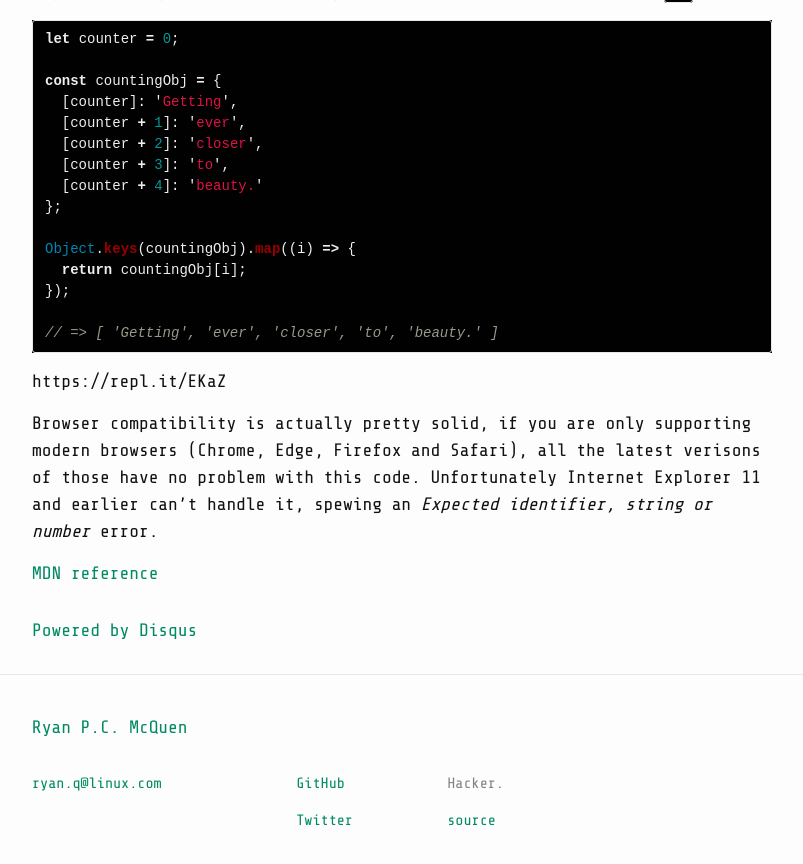
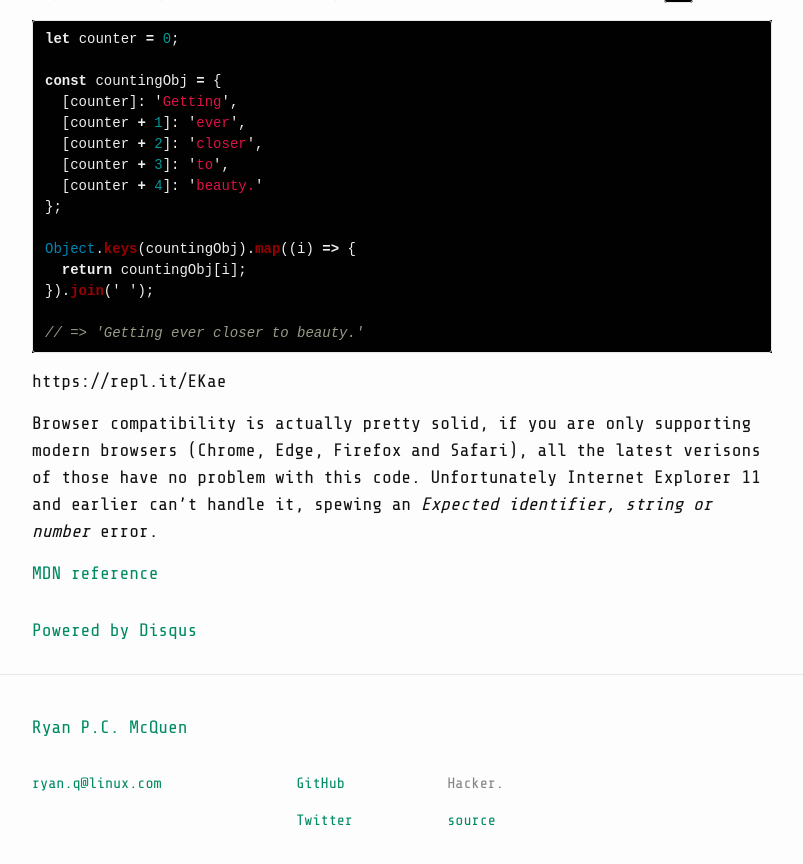
Before and after one commit to ryanpcmcquen/ryanpcmcquen.github.io, a Jekyll site: the page built from _posts/2016-10-25-computed-property-names-are-awesome.md, in a window 1280 px wide and 900 px high, scrolled down 1647 px. Shown: the top 864 px of the window, without its empty margins (238-1041 px from the left). Built offline with Jekyll 4.4.1, drawn with Linux system fonts in a browser that asks for light colours; comment, search, counter and statistics services are not loaded.

Commit message:
Make example more awesome.

````diff
--- a/_posts/2016-10-25-computed-property-names-are-awesome.md
+++ b/_posts/2016-10-25-computed-property-names-are-awesome.md
@@ -81,12 +81,12 @@ const countingObj = {
 
 Object.keys(countingObj).map((i) => {
   return countingObj[i];
-});
+}).join(' ');
 
-// => [ 'Getting', 'ever', 'closer', 'to', 'beauty.' ]
+// => 'Getting ever closer to beauty.'
 ```
 
-https://repl.it/EKaZ
+https://repl.it/EKae
 
 Browser compatibility is actually pretty solid, if you are only supporting modern browsers (Chrome, Edge, Firefox and Safari), all the latest verisons of those have no problem with this code. Unfortunately Internet Explorer 11 and earlier can't handle it, spewing an _Expected identifier, string or number_ error.
 
````
